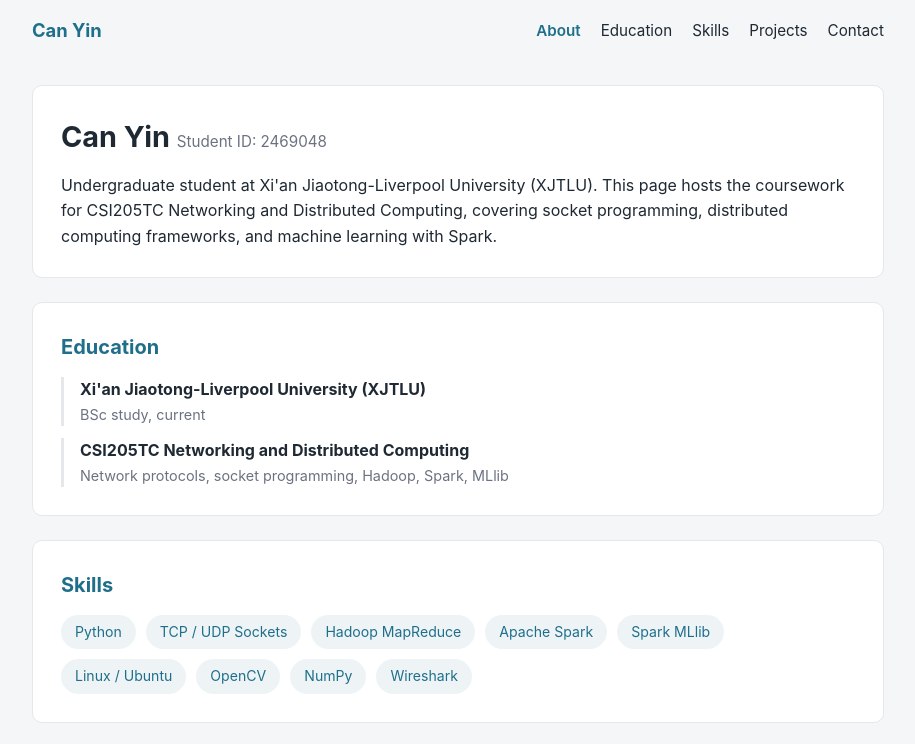
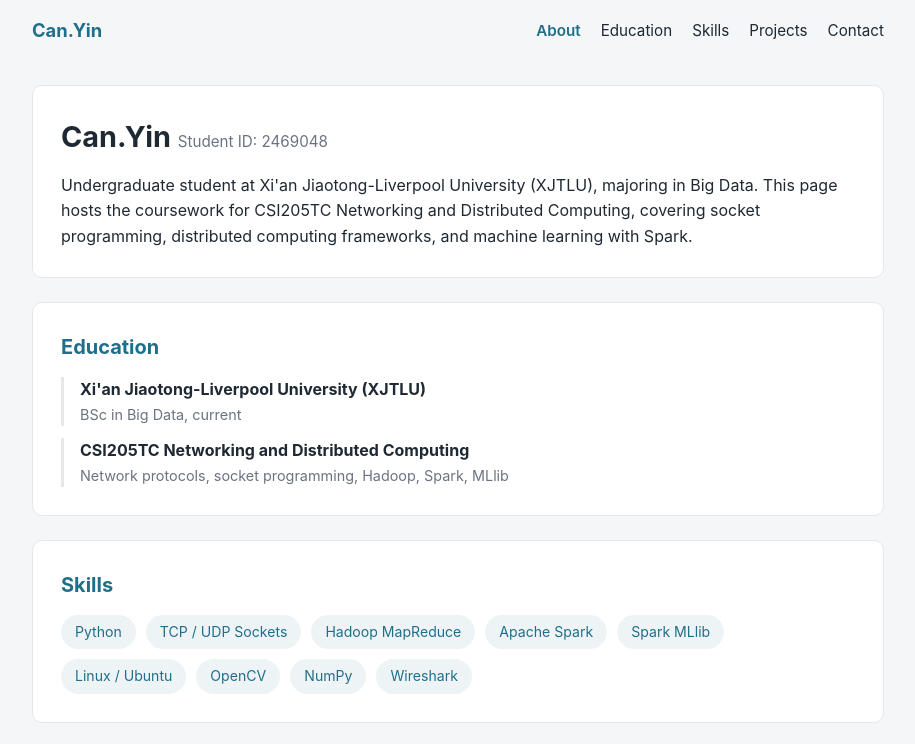
Before and after one commit to canyin0807/canyin0807.github.io, a plain HTML site: page index.html in a window 1280 px wide. Shown: the top 744 px of the page, without its empty margins (182-1097 px from the left). Drawn offline with Linux system fonts and the light colour scheme.

Commit message:
Update profile: display name, Big Data major, contact email

```diff
--- a/index.html
+++ b/index.html
@@ -3,13 +3,13 @@
 <head>
   <meta charset="UTF-8">
   <meta name="viewport" content="width=device-width, initial-scale=1.0">
-  <title>Can Yin - 2469048</title>
+  <title>Can.Yin - 2469048</title>
   <link rel="stylesheet" href="style.css">
 </head>
 <body>
   <header>
     <nav class="navbar">
-      <span class="brand">Can Yin</span>
+      <span class="brand">Can.Yin</span>
       <ul class="nav-links">
         <li><a href="#about">About</a></li>
         <li><a href="#education">Education</a></li>
@@ -22,12 +22,12 @@
 
   <main>
     <section id="about" class="card">
-      <h1>Can Yin <span class="student-id">Student ID: 2469048</span></h1>
+      <h1>Can.Yin <span class="student-id">Student ID: 2469048</span></h1>
       <p>
-        Undergraduate student at Xi'an Jiaotong-Liverpool University (XJTLU).
-        This page hosts the coursework for CSI205TC Networking and Distributed
-        Computing, covering socket programming, distributed computing frameworks,
-        and machine learning with Spark.
+        Undergraduate student at Xi'an Jiaotong-Liverpool University (XJTLU),
+        majoring in Big Data. This page hosts the coursework for CSI205TC
+        Networking and Distributed Computing, covering socket programming,
+        distributed computing frameworks, and machine learning with Spark.
       </p>
     </section>
 
@@ -36,7 +36,7 @@
       <ul>
         <li>
           <strong>Xi'an Jiaotong-Liverpool University (XJTLU)</strong>
-          <span class="muted">BSc study, current</span>
+          <span class="muted">BSc in Big Data, current</span>
         </li>
         <li>
           <strong>CSI205TC Networking and Distributed Computing</strong>
@@ -85,12 +85,12 @@
     <section id="contact" class="card">
       <h2>Contact</h2>
       <p>GitHub: <a href="https://github.com/canyin0807" target="_blank" rel="noopener">github.com/canyin0807</a></p>
-      <p class="muted">Email is available on request through the course Learning Mall.</p>
+      <p>Email: <a href="mailto:Can.Yin24@student.xjtlu.edu.cn" target="_blank" rel="noopener">Can.Yin24@student.xjtlu.edu.cn</a></p>
     </section>
   </main>
 
   <footer>
-    <p>&copy; <span id="year"></span> Can Yin &middot; 2469048</p>
+    <p>&copy; <span id="year"></span> Can.Yin &middot; 2469048</p>
   </footer>
 
   <script src="main.js"></script>
```
